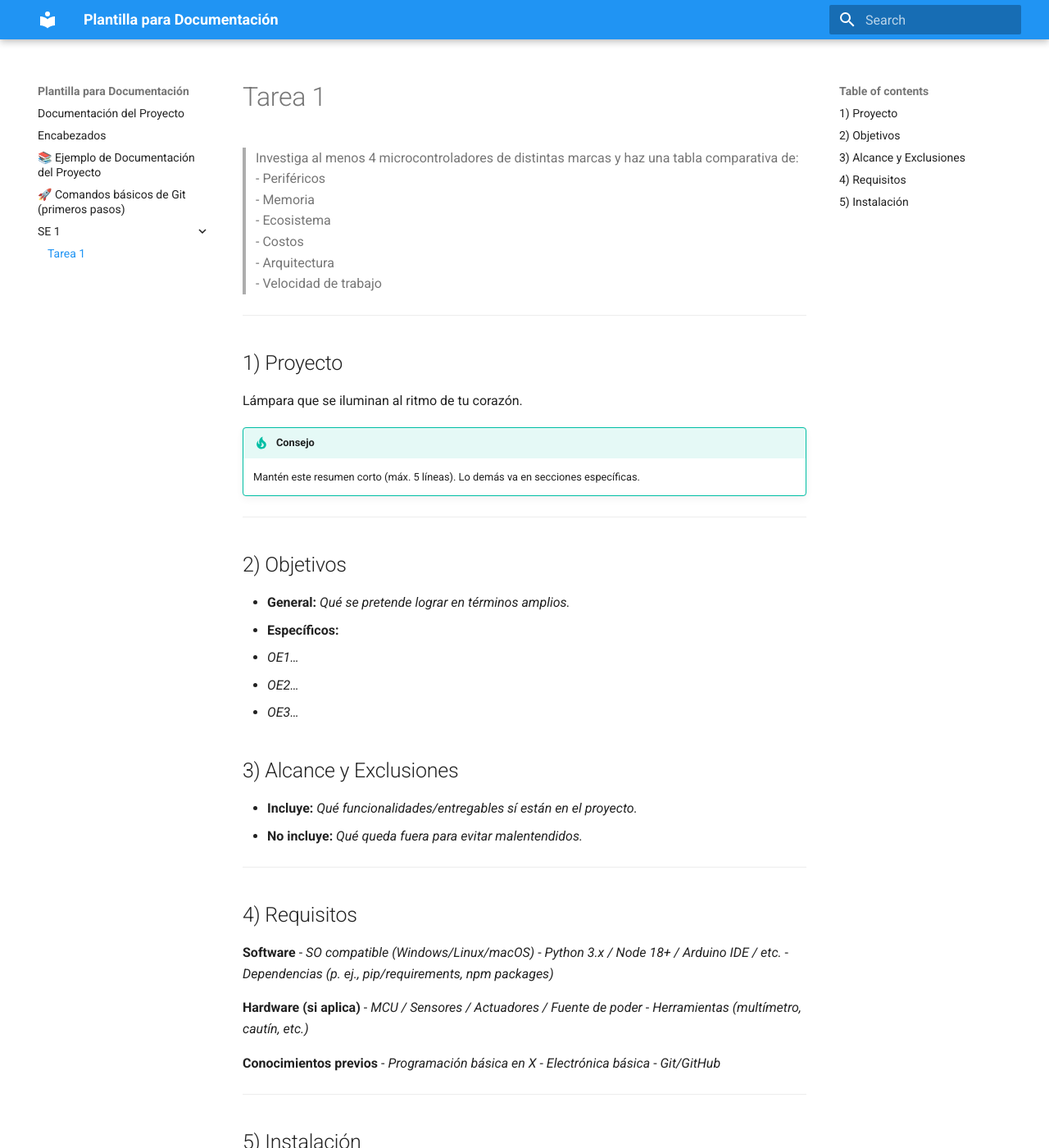
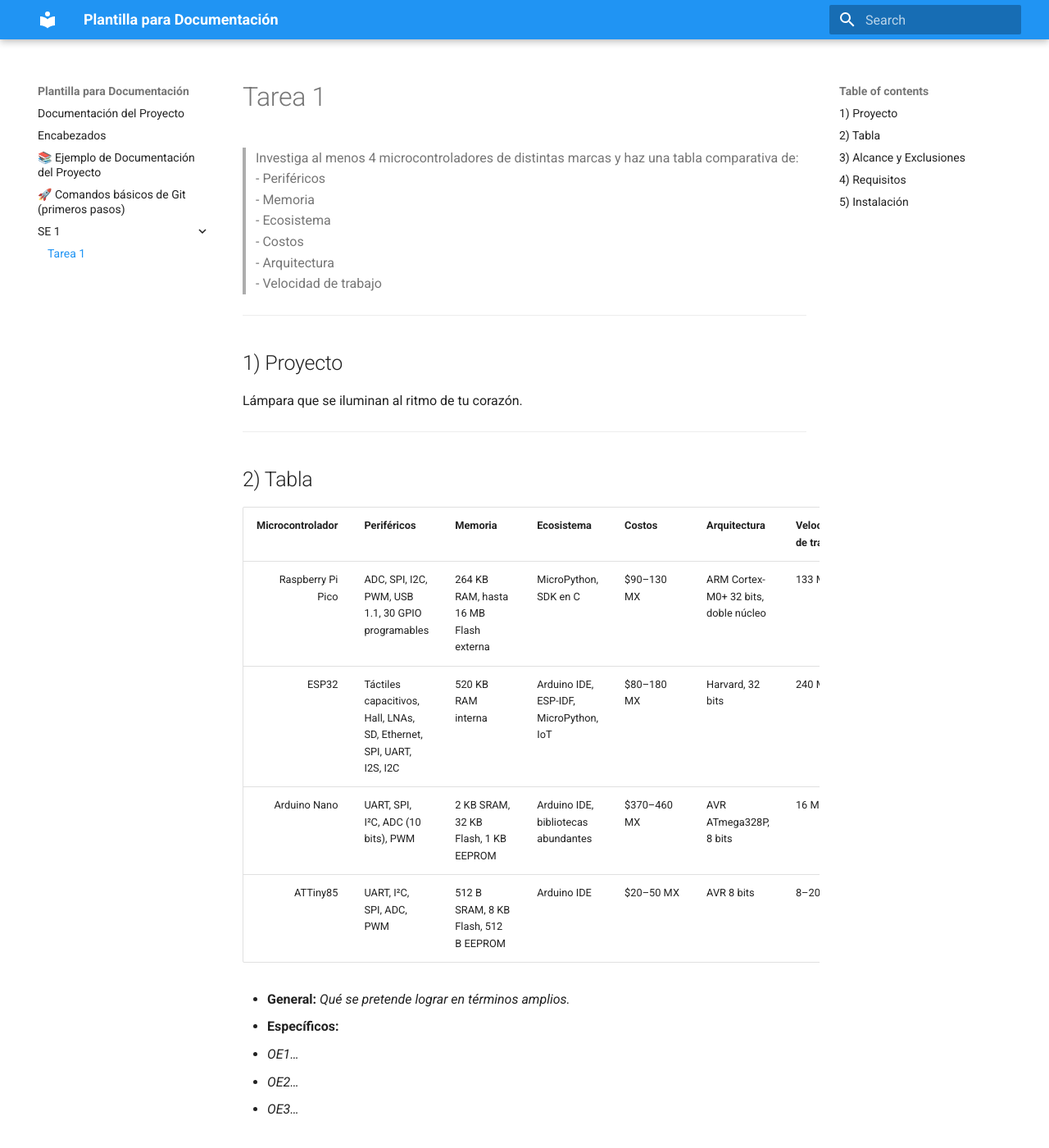
Before and after one commit to dannaags/my_docs, an MkDocs documentation site: the page built from docs/SE_1/Tarea1.md, in a window 1280 px wide and 1400 px high. Shown: the whole window at 82% size. Built offline with MkDocs 1.6.1 and Material for MkDocs 9.7.7, drawn with Linux system fonts in a browser that asks for light colours.

Commit message:
Cambio_tabla

```diff
--- a/docs/SE_1/Tarea1.md
+++ b/docs/SE_1/Tarea1.md
@@ -8,20 +8,25 @@
 > - Arquitectura
 > - Velocidad de trabajo
 
-
-
 ---
 
 ## 1) Proyecto
 
 Lámpara que se iluminan al ritmo de tu corazón.
 
-!!! tip "Consejo"
-    Mantén este resumen corto (máx. 5 líneas). Lo demás va en secciones específicas.
+
 
 ---
 
-## 2) Objetivos
+## 2) Tabla
+
+| Microcontrolador | Periféricos                                                                 | Memoria                                    | Ecosistema                           | Costos       | Arquitectura                           | Velocidad de trabajo |
+|-----------------:|------------------------------------------------------------------------------|--------------------------------------------|---------------------------------------|--------------|-----------------------------------------|----------------------|
+| Raspberry Pi Pico | ADC, SPI, I2C, PWM, USB 1.1, 30 GPIO programables                           | 264 KB RAM, hasta 16 MB Flash externa      | MicroPython, SDK en C                 | $90–130 MX   | ARM Cortex-M0+ 32 bits, doble núcleo    | 133 MHz              |
+| ESP32            | Táctiles capacitivos, Hall, LNAs, SD, Ethernet, SPI, UART, I2S, I2C          | 520 KB RAM interna                         | Arduino IDE, ESP-IDF, MicroPython, IoT | $80–180 MX   | Harvard, 32 bits                        | 240 MHz              |
+| Arduino Nano     | UART, SPI, I²C, ADC (10 bits), PWM                                           | 2 KB SRAM, 32 KB Flash, 1 KB EEPROM        | Arduino IDE, bibliotecas abundantes    | $370–460 MX  | AVR ATmega328P, 8 bits                  | 16 MHz               |
+| ATTiny85         | UART, I²C, SPI, ADC, PWM                                                     | 512 B SRAM, 8 KB Flash, 512 B EEPROM       | Arduino IDE                           | $20–50 MX    | AVR 8 bits                              | 8–20 MHz             |
+
 
 - **General:** _Qué se pretende lograr en términos amplios._
 - **Específicos:**
```
